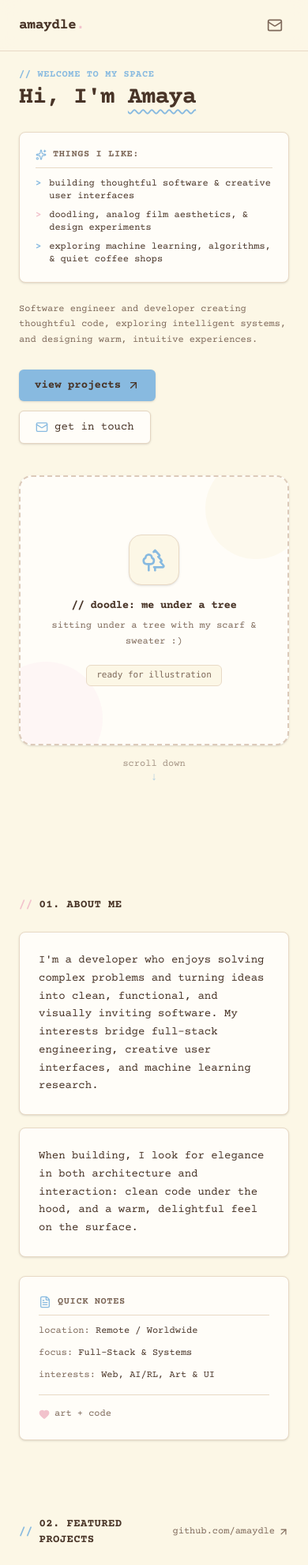
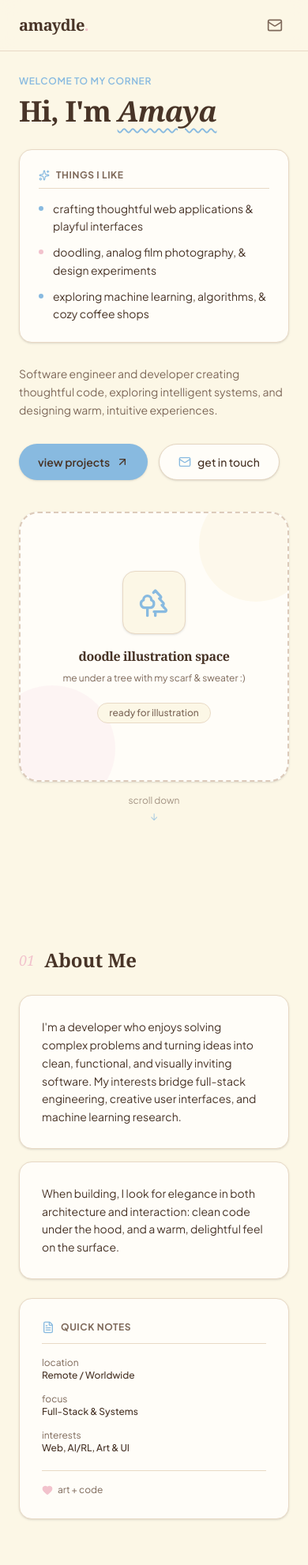
Before and after one commit to amaydle/amaydle.github.io, an Astro site: page / in a window 390 px wide. Shown: the top 1982 px of the page at 79% size. Built offline with nearby package versions, Linux system fonts and the light colour scheme; Astro itself is replaced by a stand-in of ours; some icons are missing.

Commit message:
Switch to Option A typography: Fraunces serif and Plus Jakarta Sans

```diff
--- a/src/layouts/Layout.astro
+++ b/src/layouts/Layout.astro
@@ -21,12 +21,12 @@ const {
     <meta name="generator" content={Astro.generator} />
     <meta name="description" content={description} />
     <title>{title}</title>
-    <!-- Typewriter Google Fonts -->
+    <!-- Google Fonts: Fraunces (Headings) & Plus Jakarta Sans (Body) -->
     <link rel="preconnect" href="https://fonts.googleapis.com" />
     <link rel="preconnect" href="https://fonts.gstatic.com" crossorigin />
-    <link href="https://fonts.googleapis.com/css2?family=Courier+Prime:ital,wght@0,400;0,700;1,400;1,700&family=Special+Elite&display=swap" rel="stylesheet" />
+    <link href="https://fonts.googleapis.com/css2?family=Fraunces:ital,opsz,wght@0,9..144,400..800;1,9..144,400..800&family=Plus+Jakarta+Sans:ital,wght@0,400..700;1,400..700&display=swap" rel="stylesheet" />
   </head>
-  <body class="bg-[#FCF7E6] text-[#483427] min-h-screen antialiased selection:bg-[#F2C2CC] selection:text-[#483427] font-['Courier_Prime',monospace]">
+  <body class="bg-[#FCF7E6] text-[#483427] min-h-screen antialiased selection:bg-[#F2C2CC] selection:text-[#483427] font-['Plus_Jakarta_Sans',sans-serif]">
     <slot />
   </body>
 </html>
--- a/src/pages/index.astro
+++ b/src/pages/index.astro
@@ -75,24 +75,24 @@ const skillCategories = [
 <Layout title="Amaya | Portfolio">
   <!-- Top Navigation Bar -->
   <header class="sticky top-0 z-50 backdrop-blur-md bg-[#FCF7E6]/90 border-b border-[#E8D9C5]">
-    <div class="max-w-4xl mx-auto px-6 h-16 flex items-center justify-between">
-      <a href="#" class="font-bold text-lg tracking-tight text-[#483427] hover:text-[#88BAE0] transition-colors">
+    <div class="max-w-5xl mx-auto px-6 h-16 flex items-center justify-between">
+      <a href="#" class="font-serif font-bold text-xl tracking-tight text-[#483427] hover:text-[#88BAE0] transition-colors">
         amaydle<span class="text-[#F2C2CC]">.</span>
       </a>
 
-      <nav class="hidden sm:flex items-center space-x-6 text-sm font-medium text-[#7E695A]">
+      <nav class="hidden sm:flex items-center space-x-7 text-sm font-medium text-[#7E695A]">
         <a href="#about" class="hover:text-[#483427] transition-colors">about</a>
         <a href="#projects" class="hover:text-[#483427] transition-colors">projects</a>
         <a href="#skills" class="hover:text-[#483427] transition-colors">skills</a>
         <a href="#contact" class="hover:text-[#483427] transition-colors">contact</a>
       </nav>
 
-      <div class="flex items-center space-x-3 text-[#7E695A]">
+      <div class="flex items-center space-x-2 text-[#7E695A]">
         <a
           href="https://github.com/amaydle"
           target="_blank"
           rel="noreferrer"
-          class="p-2 hover:text-[#483427] transition-colors"
+          class="p-2 hover:text-[#483427] transition-colors rounded-full hover:bg-[#FFFDF8]"
           aria-label="GitHub"
         >
           <Github class="w-5 h-5" />
@@ -101,14 +101,14 @@ const skillCategories = [
           href="https://www.linkedin.com/in/amaydle/"
           target="_blank"
           rel="noreferrer"
-          class="p-2 hover:text-[#483427] transition-colors"
+          class="p-2 hover:text-[#483427] transition-colors rounded-full hover:bg-[#FFFDF8]"
           aria-label="LinkedIn"
         >
           <Linkedin class="w-5 h-5" />
         </a>
         <a
           href="mailto:amayauthsarani@gmail.com"
-          class="p-2 hover:text-[#483427] transition-colors"
+          class="p-2 hover:text-[#483427] transition-colors rounded-full hover:bg-[#FFFDF8]"
           aria-label="Email"
         >
           <Mail class="w-5 h-5" />
@@ -117,37 +117,37 @@ const skillCategories = [
     </div>
   </header>
 
-  <main class="max-w-5xl mx-auto px-6 space-y-24">
+  <main class="max-w-5xl mx-auto px-6 space-y-28">
     <!-- Fullscreen Hero Section -->
-    <section class="min-h-[calc(100vh-4rem)] flex flex-col justify-between pt-4 pb-8">
+    <section class="min-h-[calc(100vh-4.5rem)] flex flex-col justify-between pt-6 pb-8">
       <div class="my-auto grid grid-cols-1 md:grid-cols-12 gap-10 md:gap-14 items-center">
 
         <!-- Left Side: Doodle Illustration Space (Under a tree) -->
         <div class="md:col-span-6 flex justify-center order-2 md:order-1">
-          <div class="relative w-full max-w-sm sm:max-w-md aspect-square rounded-2xl bg-[#FFFDF8] border-2 border-dashed border-[#DCCABA] p-6 flex flex-col items-center justify-center text-center shadow-sm overflow-hidden group">
+          <div class="relative w-full max-w-sm sm:max-w-md aspect-square rounded-3xl bg-[#FFFDF8] border-2 border-dashed border-[#DCCABA] p-8 flex flex-col items-center justify-center text-center shadow-sm overflow-hidden group">
 
-            <!-- Subtle decorative background accents -->
-            <div class="absolute -top-6 -right-6 w-32 h-32 rounded-full bg-[#FCF7E6] opacity-60 pointer-events-none"></div>
-            <div class="absolute -bottom-10 -left-10 w-36 h-36 rounded-full bg-[#FCEBF0] opacity-40 pointer-events-none"></div>
+            <!-- Soft pastel ambient circles -->
+            <div class="absolute -top-8 -right-8 w-36 h-36 rounded-full bg-[#FCF7E6] opacity-70 pointer-events-none"></div>
+            <div class="absolute -bottom-10 -left-10 w-40 h-40 rounded-full bg-[#FCEBF0] opacity-50 pointer-events-none"></div>
 
-            <!-- Illustration placeholder / Drop-in target -->
+            <!-- Illustration placeholder -->
             <div class="relative z-10 flex flex-col items-center space-y-4">
-              <div class="w-16 h-16 rounded-2xl bg-[#FCF7E6] border border-[#E8D9C5] flex items-center justify-center text-[#88BAE0] shadow-sm group-hover:scale-105 transition-transform">
-                <Trees class="w-8 h-8 text-[#88BAE0]" />
+              <div class="w-20 h-20 rounded-2xl bg-[#FCF7E6] border border-[#E8D9C5] flex items-center justify-center text-[#88BAE0] shadow-sm group-hover:scale-105 transition-transform duration-300">
+                <Trees class="w-10 h-10 text-[#88BAE0]" />
               </div>
 
               <div class="space-y-1.5 max-w-xs">
-                <p class="font-bold text-sm text-[#483427] tracking-tight">
-                  // doodle: me under a tree
+                <p class="font-serif font-bold text-base text-[#483427] tracking-tight">
+                  doodle illustration space
                 </p>
                 <p class="text-xs text-[#7E695A] leading-relaxed">
-                  sitting under a tree with my scarf & sweater :)
+                  me under a tree with my scarf & sweater :)
                 </p>
               </div>
 
               <div class="pt-1">
-                <span class="inline-flex items-center gap-1.5 px-3 py-1 rounded-md text-[11px] font-mono bg-[#FCF7E6] text-[#7E695A] border border-[#E8D9C5]">
-                  <span>ready for illustration</span>
+                <span class="inline-flex items-center px-3.5 py-1 rounded-full text-xs font-medium bg-[#FCF7E6] text-[#7E695A] border border-[#E8D9C5]">
+                  ready for illustration
                 </span>
               </div>
             </div>
@@ -155,54 +155,54 @@ const skillCategories = [
         </div>
 
         <!-- Right Side: Intro & I like xyz -->
-        <div class="md:col-span-6 space-y-6 order-1 md:order-2">
-          <div class="space-y-2">
-            <span class="text-xs font-bold text-[#88BAE0] tracking-wider uppercase">
-              // welcome to my space
+        <div class="md:col-span-6 space-y-7 order-1 md:order-2">
+          <div class="space-y-2.5">
+            <span class="inline-block text-xs font-semibold tracking-wider text-[#88BAE0] uppercase">
+              welcome to my corner
             </span>
-            <h1 class="text-3xl sm:text-5xl font-bold tracking-tight text-[#483427] leading-tight">
-              Hi, I'm <span class="underline decoration-[#88BAE0] decoration-wavy decoration-2 underline-offset-8">Amaya</span>
+            <h1 class="text-4xl sm:text-6xl font-serif font-bold tracking-tight text-[#483427] leading-[1.1]">
+              Hi, I'm <span class="underline decoration-[#88BAE0] decoration-wavy decoration-2 underline-offset-8 italic">Amaya</span>
             </h1>
           </div>
 
           <!-- "I like xyz" Card -->
-          <div class="p-5 rounded-lg bg-[#FFFDF8] border border-[#E8D9C5] shadow-sm space-y-3">
+          <div class="p-6 rounded-2xl bg-[#FFFDF8] border border-[#E8D9C5] shadow-sm space-y-3.5">
             <div class="flex items-center gap-2 text-xs font-bold uppercase tracking-wider text-[#7E695A] pb-2 border-b border-[#E8D9C5]">
               <Sparkles class="w-3.5 h-3.5 text-[#88BAE0]" />
-              <span>things I like:</span>
+              <span>things I like</span>
             </div>
-            <ul class="space-y-2 text-xs sm:text-sm text-[#7E695A]">
-              <li class="flex items-start gap-2.5">
-                <span class="text-[#88BAE0] font-bold">&gt;</span>
-                <span class="text-[#483427]">building thoughtful software & creative user interfaces</span>
+            <ul class="space-y-2.5 text-sm text-[#7E695A]">
+              <li class="flex items-start gap-3">
+                <span class="w-1.5 h-1.5 rounded-full bg-[#88BAE0] shrink-0 mt-2"></span>
+                <span class="text-[#483427] leading-relaxed">crafting thoughtful web applications & playful interfaces</span>
               </li>
-              <li class="flex items-start gap-2.5">
-                <span class="text-[#F2C2CC] font-bold">&gt;</span>
-                <span class="text-[#483427]">doodling, analog film aesthetics, & design experiments</span>
+              <li class="flex items-start gap-3">
+                <span class="w-1.5 h-1.5 rounded-full bg-[#F2C2CC] shrink-0 mt-2"></span>
+                <span class="text-[#483427] leading-relaxed">doodling, analog film photography, & design experiments</span>
               </li>
-              <li class="flex items-start gap-2.5">
-                <span class="text-[#88BAE0] font-bold">&gt;</span>
-                <span class="text-[#483427]">exploring machine learning, algorithms, & quiet coffee shops</span>
+              <li class="flex items-start gap-3">
+                <span class="w-1.5 h-1.5 rounded-full bg-[#88BAE0] shrink-0 mt-2"></span>
+                <span class="text-[#483427] leading-relaxed">exploring machine learning, algorithms, & cozy coffee shops</span>
               </li>
             </ul>
           </div>
 
-          <p class="text-xs sm:text-sm text-[#7E695A] leading-relaxed">
+          <p class="text-sm text-[#7E695A] leading-relaxed">
             Software engineer and developer creating thoughtful code, exploring intelligent systems, and designing warm, intuitive experiences.
           </p>
 
           <!-- Call to Actions -->
-          <div class="flex flex-wrap gap-3 pt-1">
+          <div class="flex flex-wrap gap-3.5 pt-1">
             <a
               href="#projects"
-              class="inline-flex items-center gap-2 px-5 py-2.5 rounded-md bg-[#88BAE0] hover:bg-[#72A9D6] text-[#483427] font-bold text-sm transition-all shadow-sm"
+              class="inline-flex items-center gap-2 px-6 py-3 rounded-full bg-[#88BAE0] hover:bg-[#72A9D6] text-[#483427] font-semibold text-sm transition-all shadow-sm"
             >
               view projects
               <ArrowUpRight class="w-4 h-4" />
             </a>
             <a
               href="mailto:amayauthsarani@gmail.com"
-              class="inline-flex items-center gap-2 px-5 py-2.5 rounded-md bg-[#FFFDF8] hover:bg-[#FDF6E4] text-[#483427] border border-[#E4D5C1] font-medium text-sm transition-colors shadow-sm"
+              class="inline-flex items-center gap-2 px-6 py-3 rounded-full bg-[#FFFDF8] hover:bg-[#FDF6E4] text-[#483427] border border-[#E4D5C1] font-medium text-sm transition-colors shadow-sm"
             >
               <Mail class="w-4 h-4 text-[#88BAE0]" />
               get in touch
@@ -213,45 +213,48 @@ const skillCategories = [
       </div>
 
       <!-- Scroll down indicator -->
-      <div class="pt-4 pb-2 text-center text-xs text-[#7E695A] flex flex-col items-center gap-1 opacity-70 hover:opacity-100 transition-opacity">
+      <div class="pt-4 pb-2 text-center text-xs text-[#7E695A] flex flex-col items-center gap-1.5 opacity-70 hover:opacity-100 transition-opacity">
         <span>scroll down</span>
         <span class="animate-bounce text-[#88BAE0] text-sm">↓</span>
       </div>
     </section>
 
     <!-- About Section -->
-    <section id="about" class="space-y-6 scroll-mt-20">
-      <div class="flex items-center gap-2 text-[#483427] text-sm font-bold tracking-wide">
-        <span class="text-[#F2C2CC]">//</span>
-        <span>01. ABOUT ME</span>
+    <section id="about" class="space-y-7 scroll-mt-24">
+      <div class="flex items-center gap-3">
+        <span class="font-serif italic text-lg text-[#F2C2CC]">01</span>
+        <h2 class="font-serif text-2xl sm:text-3xl font-bold text-[#483427]">About Me</h2>
       </div>
 
       <div class="grid grid-cols-1 md:grid-cols-3 gap-6">
         <div class="md:col-span-2 space-y-4 text-[#483427] leading-relaxed text-sm sm:text-base">
-          <p class="p-6 rounded-lg bg-[#FFFDF8] border border-[#E8D9C5] shadow-sm">
+          <p class="p-7 rounded-2xl bg-[#FFFDF8] border border-[#E8D9C5] shadow-sm">
             I'm a developer who enjoys solving complex problems and turning ideas into clean, functional, and visually inviting software. My interests bridge full-stack engineering, creative user interfaces, and machine learning research.
           </p>
-          <p class="p-6 rounded-lg bg-[#FFFDF8] border border-[#E8D9C5] shadow-sm">
+          <p class="p-7 rounded-2xl bg-[#FFFDF8] border border-[#E8D9C5] shadow-sm">
             When building, I look for elegance in both architecture and interaction: clean code under the hood, and a warm, delightful feel on the surface.
           </p>
         </div>
 
         <!-- Quick Info Note Card -->
-        <div class="p-6 rounded-lg bg-[#FFFDF8] border border-[#E8D9C5] shadow-sm space-y-4 flex flex-col justify-between">
+        <div class="p-7 rounded-2xl bg-[#FFFDF8] border border-[#E8D9C5] shadow-sm space-y-5 flex flex-col justify-between">
           <div>
-            <div class="flex items-center gap-2 text-xs font-bold uppercase tracking-wider text-[#7E695A] pb-2 border-b border-[#E8D9C5]">
+            <div class="flex items-center gap-2 text-xs font-bold uppercase tracking-wider text-[#7E695A] pb-3 border-b border-[#E8D9C5]">
               <FileText class="w-4 h-4 text-[#88BAE0]" />
               Quick Notes
             </div>
-            <ul class="text-xs sm:text-sm text-[#483427] space-y-3 pt-3">
+            <ul class="text-xs sm:text-sm text-[#483427] space-y-3.5 pt-4">
               <li>
-                <span class="text-[#7E695A]">location:</span> Remote / Worldwide
+                <span class="text-[#7E695A] block text-xs">location</span>
+                <span class="font-medium">Remote / Worldwide</span>
               </li>
               <li>
-                <span class="text-[#7E695A]">focus:</span> Full-Stack & Systems
+                <span class="text-[#7E695A] block text-xs">focus</span>
+                <span class="font-medium">Full-Stack & Systems</span>
               </li>
               <li>
-                <span class="text-[#7E695A]">interests:</span> Web, AI/RL, Art & UI
+                <span class="text-[#7E695A] block text-xs">interests</span>
+                <span class="font-medium">Web, AI/RL, Art & UI</span>
               </li>
             </ul>
           </div>
@@ -265,17 +268,17 @@ const skillCategories = [
     </section>
 
     <!-- Projects Section -->
-    <section id="projects" class="space-y-6 scroll-mt-20">
+    <section id="projects" class="space-y-7 scroll-mt-24">
       <div class="flex items-center justify-between">
-        <div class="flex items-center gap-2 text-[#483427] text-sm font-bold tracking-wide">
-          <span class="text-[#88BAE0]">//</span>
-          <span>02. FEATURED PROJECTS</span>
+        <div class="flex items-center gap-3">
+          <span class="font-serif italic text-lg text-[#88BAE0]">02</span>
+          <h2 class="font-serif text-2xl sm:text-3xl font-bold text-[#483427]">Featured Projects</h2>
         </div>
         <a
           href="https://github.com/amaydle"
           target="_blank"
           rel="noreferrer"
-          class="text-xs text-[#7E695A] hover:text-[#483427] inline-flex items-center gap-1 transition-colors"
+          class="text-xs font-medium text-[#7E695A] hover:text-[#483427] inline-flex items-center gap-1 transition-colors"
         >
           github.com/amaydle <ArrowUpRight class="w-3.5 h-3.5" />
         </a>
@@ -283,10 +286,10 @@ const skillCategories = [
 
       <div class="grid grid-cols-1 md:grid-cols-2 gap-6">
         {projects.map((project) => (
-          <div class="group flex flex-col justify-between p-6 rounded-lg bg-[#FFFDF8] border border-[#E8D9C5] hover:border-[#88BAE0] hover:shadow-md transition-all duration-200">
+          <div class="group flex flex-col justify-between p-7 rounded-2xl bg-[#FFFDF8] border border-[#E8D9C5] hover:border-[#88BAE0] hover:shadow-md transition-all duration-300">
             <div class="space-y-3">
               <div class="flex items-center justify-between">
-                <h3 class="font-bold text-base sm:text-lg text-[#483427] group-hover:text-[#88BAE0] transition-colors">
+                <h3 class="font-serif font-bold text-lg text-[#483427] group-hover:text-[#88BAE0] transition-colors">
                   {project.title}
                 </h3>
                 <div class="flex items-center gap-2 text-[#7E695A]">
@@ -295,7 +298,7 @@ const skillCategories = [
                       href={project.github}
                       target="_blank"
                       rel="noreferrer"
-                      class="p-1 hover:text-[#483427] transition-colors"
+                      class="p-1.5 hover:text-[#483427] transition-colors rounded-full hover:bg-[#FCF7E6]"
                       aria-label={`GitHub repo for ${project.title}`}
                     >
                       <Github class="w-4 h-4" />
@@ -306,7 +309,7 @@ const skillCategories = [
                       href={project.demo}
                       target="_blank"
                       rel="noreferrer"
-                      class="p-1 hover:text-[#483427] transition-colors"
+                      class="p-1.5 hover:text-[#483427] transition-colors rounded-full hover:bg-[#FCF7E6]"
                       aria-label={`Live demo for ${project.title}`}
                     >
                       <ExternalLink class="w-4 h-4" />
@@ -314,14 +317,14 @@ const skillCategories = [
                   )}
                 </div>
               </div>
-              <p class="text-[#7E695A] text-xs sm:text-sm leading-relaxed">
+              <p class="text-[#7E695A] text-sm leading-relaxed">
                 {project.description}
               </p>
             </div>
 
-            <div class="flex flex-wrap gap-2 pt-4 mt-2">
+            <div class="flex flex-wrap gap-2 pt-5 mt-2">
               {project.tags.map((tag) => (
-                <span class="px-2.5 py-1 text-xs rounded bg-[#FCF7E6] text-[#483427] border border-[#E8D9C5]">
+                <span class="px-3 py-1 text-xs rounded-full bg-[#FCF7E6] text-[#483427] border border-[#E8D9C5] font-medium">
                   {tag}
                 </span>
               ))}
@@ -332,23 +335,23 @@ const skillCategories = [
     </section>
 
     <!-- Skills Section -->
-    <section id="skills" class="space-y-6 scroll-mt-20">
-      <div class="flex items-center gap-2 text-[#483427] text-sm font-bold tracking-wide">
-        <span class="text-[#F2C2CC]">//</span>
-        <span>03. SKILLS & TOOLBOX</span>
+    <section id="skills" class="space-y-7 scroll-mt-24">
+      <div class="flex items-center gap-3">
+        <span class="font-serif italic text-lg text-[#F2C2CC]">03</span>
+        <h2 class="font-serif text-2xl sm:text-3xl font-bold text-[#483427]">Skills & Toolbox</h2>
       </div>
 
       <div class="grid grid-cols-1 sm:grid-cols-2 md:grid-cols-4 gap-6">
         {skillCategories.map((group) => (
-          <div class="p-5 rounded-lg bg-[#FFFDF8] border border-[#E8D9C5] space-y-3 shadow-sm">
-            <h3 class="text-xs font-bold uppercase tracking-wider text-[#483427] pb-2 border-b border-[#E8D9C5]">
+          <div class="p-6 rounded-2xl bg-[#FFFDF8] border border-[#E8D9C5] space-y-4 shadow-sm">
+            <h3 class="font-serif font-bold text-sm text-[#483427] pb-2.5 border-b border-[#E8D9C5]">
               {group.category}
             </h3>
-            <ul class="space-y-2 text-xs sm:text-sm text-[#7E695A]">
+            <ul class="space-y-2.5 text-sm text-[#7E695A]">
               {group.skills.map((skill) => (
-                <li class="flex items-center gap-2">
-                  <span class="text-[#88BAE0] font-bold">&gt;</span>
-                  <span class="text-[#483427]">{skill}</span>
+                <li class="flex items-center gap-2.5">
+                  <span class="w-1.5 h-1.5 rounded-full bg-[#88BAE0]"></span>
+                  <span class="text-[#483427] font-medium">{skill}</span>
                 </li>
               ))}
             </ul>
@@ -358,25 +361,25 @@ const skillCategories = [
     </section>
 
     <!-- Contact Section -->
-    <section id="contact" class="space-y-6 scroll-mt-20">
-      <div class="p-8 sm:p-12 rounded-lg bg-[#FFFDF8] border border-[#E8D9C5] text-center space-y-6 shadow-sm">
+    <section id="contact" class="space-y-7 scroll-mt-24">
+      <div class="p-10 sm:p-14 rounded-3xl bg-[#FFFDF8] border border-[#E8D9C5] text-center space-y-6 shadow-sm">
         <div class="max-w-md mx-auto space-y-3">
-          <div class="inline-flex items-center gap-1.5 text-xs text-[#F2C2CC] font-bold">
+          <div class="inline-flex items-center gap-1.5 text-xs text-[#88BAE0] font-semibold uppercase tracking-wider">
             <Sparkles class="w-3.5 h-3.5 text-[#88BAE0]" />
-            <span>// 04. GET IN TOUCH</span>
+            <span>04 / Get In Touch</span>
           </div>
-          <h2 class="text-2xl sm:text-3xl font-bold text-[#483427]">
+          <h2 class="font-serif text-3xl sm:text-4xl font-bold text-[#483427]">
             Say hello :)
           </h2>
-          <p class="text-[#7E695A] text-xs sm:text-sm leading-relaxed">
+          <p class="text-[#7E695A] text-sm leading-relaxed">
             Have a question, a project idea, or just want to chat about tech or art? My inbox is always open.
           </p>
         </div>
 
-        <div class="flex flex-wrap justify-center gap-3 pt-2">
+        <div class="flex flex-wrap justify-center gap-3.5 pt-2">
           <a
             href="mailto:amayauthsarani@gmail.com"
-            class="inline-flex items-center gap-2 px-6 py-3 rounded-md bg-[#88BAE0] hover:bg-[#72A9D6] text-[#483427] font-bold text-sm transition-all shadow-sm"
+            class="inline-flex items-center gap-2 px-7 py-3 rounded-full bg-[#88BAE0] hover:bg-[#72A9D6] text-[#483427] font-semibold text-sm transition-all shadow-sm"
           >
             <Mail class="w-4 h-4" />
             amayauthsarani@gmail.com
@@ -385,7 +388,7 @@ const skillCategories = [
             href="https://www.linkedin.com/in/amaydle/"
             target="_blank"
             rel="noreferrer"
-            class="inline-flex items-center gap-2 px-6 py-3 rounded-md bg-[#FCF7E6] hover:bg-[#FDF6E4] text-[#483427] border border-[#E4D5C1] font-medium text-sm transition-colors shadow-sm"
+            class="inline-flex items-center gap-2 px-7 py-3 rounded-full bg-[#FCF7E6] hover:bg-[#FDF6E4] text-[#483427] border border-[#E4D5C1] font-medium text-sm transition-colors shadow-sm"
           >
             <Linkedin class="w-4 h-4 text-[#88BAE0]" />
             LinkedIn
@@ -396,11 +399,11 @@ const skillCategories = [
   </main>
 
   <!-- Footer -->
-  <footer class="border-t border-[#E8D9C5] py-8 text-center text-xs text-[#7E695A]">
-    <div class="max-w-4xl mx-auto px-6 flex flex-col sm:flex-row items-center justify-between gap-4">
-      <p>© {new Date().getFullYear()} Amaya</p>
+  <footer class="border-t border-[#E8D9C5] py-10 text-center text-xs text-[#7E695A]">
+    <div class="max-w-5xl mx-auto px-6 flex flex-col sm:flex-row items-center justify-between gap-4">
+      <p>© {new Date().getFullYear()} Amaya. All rights reserved.</p>
       <p class="flex items-center gap-1.5">
-        crafted with <Heart class="w-3 h-3 text-[#F2C2CC] fill-[#F2C2CC]" /> using Astro & Tailwind
+        crafted with <Heart class="w-3.5 h-3.5 text-[#F2C2CC] fill-[#F2C2CC]" /> using Astro & Tailwind
       </p>
     </div>
   </footer>
--- a/src/styles/global.css
+++ b/src/styles/global.css
@@ -3,17 +3,17 @@
 @layer base {
   html {
     scroll-behavior: smooth;
-    font-family: 'Courier Prime', Courier, monospace;
+    font-family: 'Plus Jakarta Sans', system-ui, -apple-system, sans-serif;
     background-color: #FCF7E6;
     color: #483427;
   }
 
   body {
-    font-family: 'Courier Prime', Courier, monospace;
+    font-family: 'Plus Jakarta Sans', system-ui, -apple-system, sans-serif;
   }
 
   h1, h2, h3, h4, h5, h6 {
-    font-family: 'Courier Prime', Courier, monospace;
-    letter-spacing: -0.02em;
+    font-family: 'Fraunces', Georgia, serif;
+    font-optical-sizing: auto;
   }
 }
```
